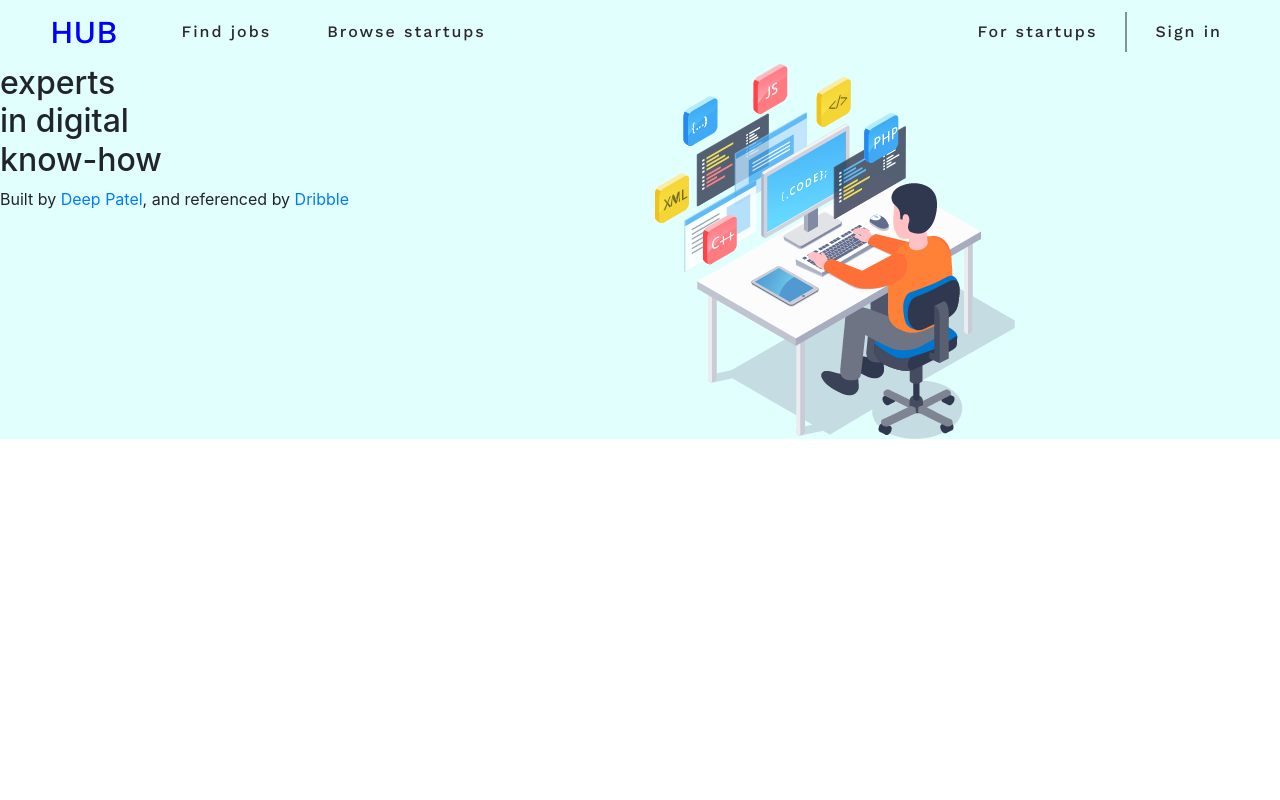
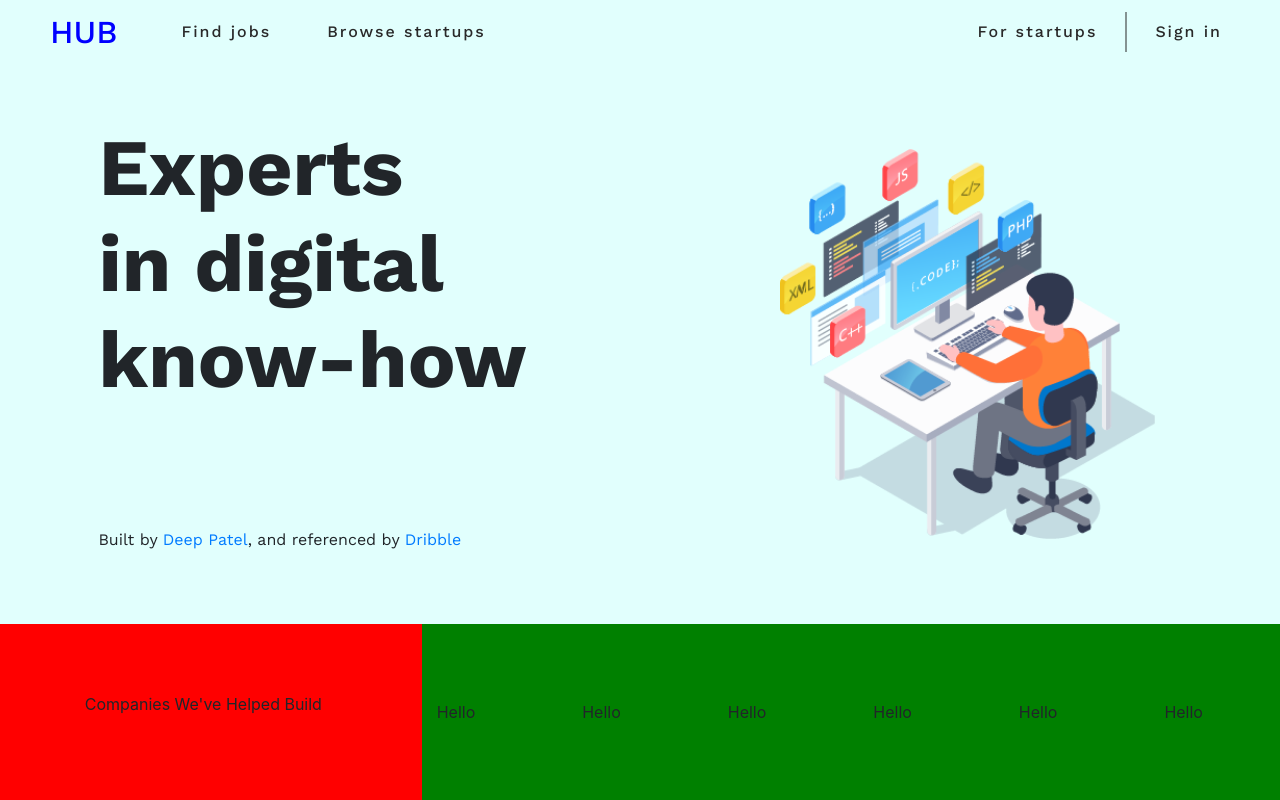
Before and after one commit to Deep-dsp/patel_deepkumar_devliftmedia, a React (Create React App) app: page / in a window 1280 px wide. Built offline with nearby package versions, Linux system fonts and the light colour scheme.

Commit message:
basic-setup-done-for-client-section

```diff
--- a/src/App.js
+++ b/src/App.js
@@ -3,6 +3,7 @@ import './App.scss';
 // import components
 import Navbar from './components/navbar';
 import Herosection from './components/herocontent.js';
+import Clientthumb from './components/clientThumb.js';
 // bootstrap
 import 'bootstrap/dist/css/bootstrap.min.css';
 
@@ -11,6 +12,7 @@ function App() {
     <div className="App">
       <Navbar/>
       <Herosection/>
+      <Clientthumb/>
     </div>
   );
 }
--- a/src/App.scss
+++ b/src/App.scss
@@ -4,6 +4,10 @@
 @import './styles/vars';
 // navbar styling
 @import './styles/navbar';
+// Hero section
+@import './styles/hero_section';
+// Client Section
+@import './styles/clientThumbnail';
 
 *{
   margin: 0;
@@ -12,6 +16,5 @@
 }
 
 .App{
-  background: $bg-color;
-  overflow: hidden;
+  overflow-x: hidden;
 }
--- /dev/null
+++ b/src/components/clientThumb.js
@@ -0,0 +1,38 @@
+import React from "react";
+
+function clientthumb(){
+    return(
+        <section className="client-section">
+            <div className="row">
+
+                <div className="col-lg-4 d-flex justify-content-center align-items-center">
+                    <p>Companies We've Helped Build</p>
+                </div>
+                <div className="col-lg-8">
+                    <div className="row">
+                        <div className="col-lg-2 d-flex align-items-center">
+                            Hello
+                        </div>
+                        <div className="col-lg-2 d-flex align-items-center">
+                            Hello
+                        </div>
+                        <div className="col-lg-2 d-flex align-items-center">
+                            Hello
+                        </div>
+                        <div className="col-lg-2 d-flex align-items-center">
+                            Hello
+                        </div>
+                        <div className="col-lg-2 d-flex align-items-center">
+                            Hello
+                        </div>
+                        <div className="col-lg-2 d-flex align-items-center">
+                            Hello
+                        </div>
+                    </div>
+                </div>
+            </div>
+        </section>
+    );
+}
+
+export default clientthumb;
--- a/src/components/herocontent.js
+++ b/src/components/herocontent.js
@@ -4,19 +4,20 @@ function hero(){
     return(
         <section className="hero-section">
             <div className="row">
-                <div className="col-md-6">
+                <div className="col-md-6 hero-text-block">
                     <div className="com-tagline">
                         <h2>
-                            experts<br/>
+                            Experts<br/>
                             in digital<br/>
                             know-how
                         </h2>
+                        <p>Built by <a href="#">Deep Patel</a>, and referenced by <a href="#">Dribble</a></p>
                     </div>
-                    <div className="subtext">
+                    {/* <div className="subtext">
                         Built by <a href="#">Deep Patel</a>, and referenced by <a href="#">Dribble</a>
-                    </div>
+                    </div> */}
                 </div>
-                <div className="col-md-6">
+                <div className="col-md-6 hero-banner-block">
                     <div className="hero-image">
                         <img src="./images/hero.png" alt="Hero Illustration"/>
                     </div>
--- /dev/null
+++ b/src/styles/_clientThumbnail.scss
@@ -0,0 +1,12 @@
+.client-section{
+
+    .row{
+        height: 22vh;
+        .col-lg-4{
+            background: red;
+        }
+        .col-lg-8{
+            background: green;
+        }
+    }
+}
--- /dev/null
+++ b/src/styles/_hero_section.scss
@@ -0,0 +1,70 @@
+.hero-section{
+    background: $bg-color;
+    .row{
+        height: 70vh;
+    }
+    .hero-text-block{
+
+        font-family: $font-family;
+        display: flex;
+        justify-content: center;
+        // align-items: center;
+
+        .com-tagline{
+            display: flex;
+            flex-direction: column;
+            justify-content: space-around;
+            // width: 70%;
+            h2{
+                font-family: $font-family;
+                font-size: 6rem;
+                font-weight: bolder;
+            }
+        }
+    }
+
+    // Hero Banner Image
+    .hero-banner-block{
+        // background: yellow;
+        display: flex;
+        justify-content: center;
+        align-items: center;
+        .hero-image{
+            // background: chocolate;
+            display: flex;
+            justify-content: center;
+            width: 100%;
+            height: auto;
+
+            img{
+                width: 60%;
+            }
+        }
+    }
+}
+
+// Media Queries - Main body
+
+@media screen and (max-width: 1400px){
+    .hero-section{
+        .hero-text-block{
+            .com-tagline{
+                h2{
+                    font-size: 5rem;
+                }
+            }
+        }
+    }
+}
+
+@media screen and (max-width: 768px){
+    .hero-section{
+        .hero-text-block{
+            .com-tagline{
+                h2{
+                    font-size: 3.2rem;
+                }
+            }
+        }
+    }
+}
```
Also changed, not shown: public/images/man-image.png (added).
